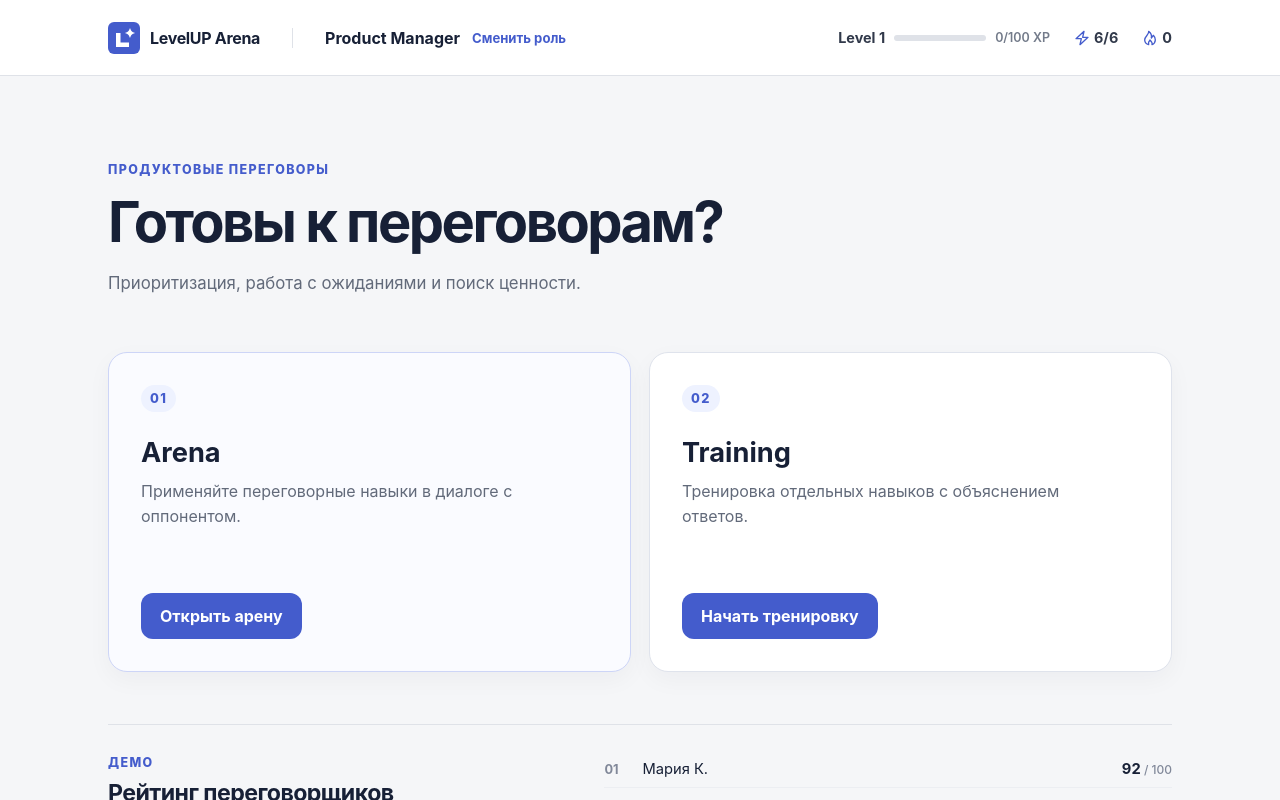
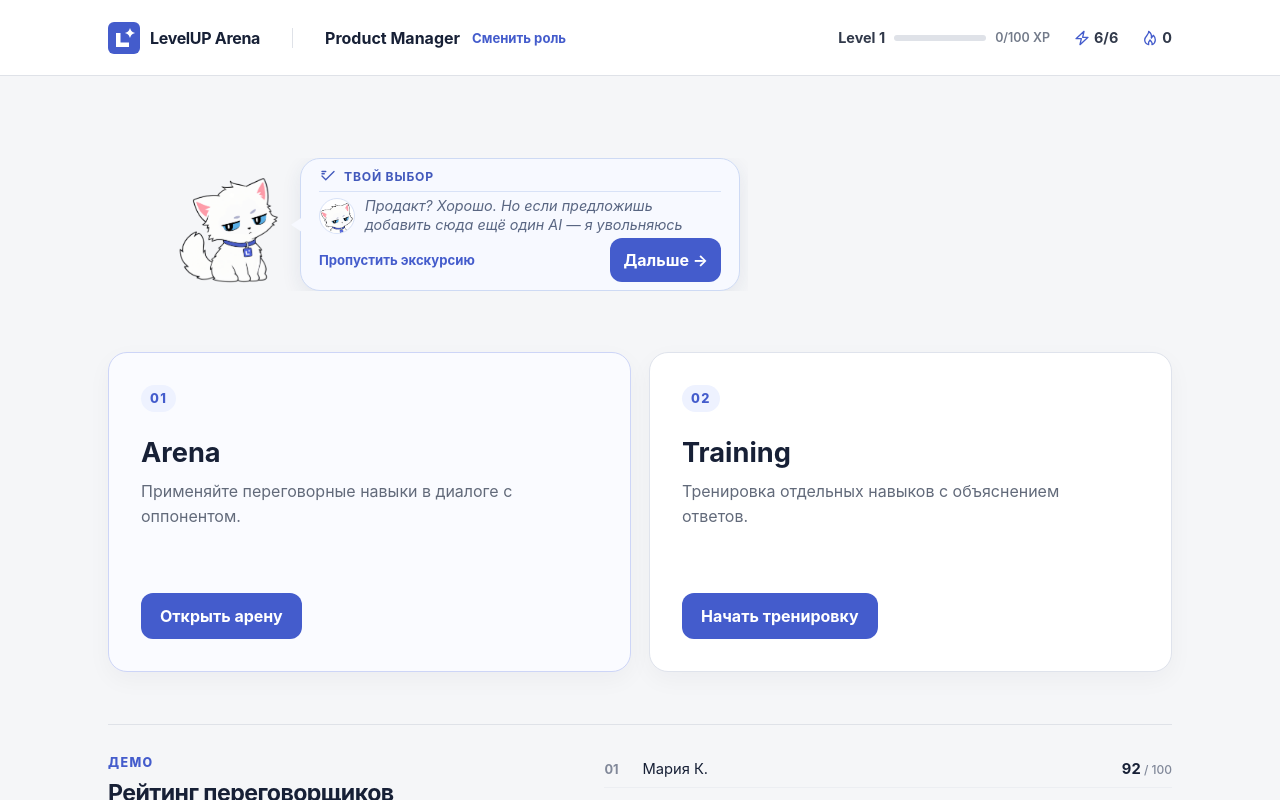
Before and after one commit to ShadowsSpectra/levelup-arena, a React (Vite) app: page / in a window 1280 px wide. Both pictures are taken after a click on the button 280 px from the left and 724 px from the top of the page. Shown: the top 800 px of the page. Built offline with nearby package versions, Linux system fonts and the light colour scheme.

Commit message:
feat: integrate Levi Home Guide

```diff
--- a/src/App.tsx
+++ b/src/App.tsx
@@ -1,9 +1,13 @@
 import { ArenaPage } from './pages/ArenaPage'
 import { LeviOnboarding } from './components/levi-tour/LeviOnboarding'
+import { LeviHomeGuide } from './components/levi-tour/LeviHomeGuide'
+import { LeviSpotlight } from './components/levi-tour/LeviSpotlight'
 import { RoleHomePage } from './pages/RoleHomePage'
 import { RoleSelectionPage } from './pages/RoleSelectionPage'
 import { TrainingPage } from './pages/TrainingPage'
 import { useAppState } from './state/useAppState'
+import { useLeviHomeGuide } from './state/useLeviHomeGuide'
+import './components/levi-tour/levi-home-guide.css'
 
 export function App() {
   const [aiSettingsOpen, setAISettingsOpen] = useState(false)
@@ -23,9 +27,14 @@ export function App() {
     completeArenaEvaluation,
     openHome,
   } = useAppState()
+  const homeRoot = useRef<HTMLDivElement>(null)
+  const homeGuide = useLeviHomeGuide(screen === 'home')
 
   if (screen === 'onboarding') {
-    return <LeviOnboarding selectedRoleId={selectedRole?.id ?? null} onSelectRole={selectRole} onContinue={continueOnboarding} />
+    return <LeviOnboarding selectedRoleId={selectedRole?.id ?? null} onSelectRole={(roleId) => {
+      homeGuide.selectOnboardingRole(roleId)
+      selectRole(roleId)
+    }} onContinue={continueOnboarding} onSkip={homeGuide.finish} />
   }
 
   if (screen === 'role-selection') {
@@ -73,7 +82,7 @@ export function App() {
   }
 
   return (
-    <>
+    <div className="levi-home-root" ref={homeRoot}>
     <RoleHomePage
       role={selectedRole}
       roleProgress={roleProgress}
@@ -84,10 +93,15 @@ export function App() {
       onOpenArena={openArena}
       onOpenAISettings={() => setAISettingsOpen(true)}
     />
+    {homeGuide.status !== 'completed' && <>
+      <LeviHomeGuide root={homeRoot} step={homeGuide.status === 'home' ? homeGuide.step : undefined}
+        reaction={homeGuide.reaction} final={false} onNext={homeGuide.next} onSkip={homeGuide.finish} />
+      <LeviSpotlight root={homeRoot} />
+    </>}
     {aiSettingsOpen && <AISettingsDialog onClose={() => setAISettingsOpen(false)}
       onSaved={() => setAISettingsVersion((version) => version + 1)} />}
-    </>
+    </div>
   )
 }
-import { useState } from 'react'
+import { useRef, useState } from 'react'
 import { AISettingsDialog } from './components/AISettingsDialog'
--- a/src/components/levi-tour/LeviHomeGuide.tsx
+++ b/src/components/levi-tour/LeviHomeGuide.tsx
@@ -65,6 +65,10 @@ export function LeviHomeGuide({ root, step, reaction, final, onNext, onSkip }: P
           node.style.top = `${window.scrollY + introRect.top}px`
           node.style.left = `${position.left}px`
         } else {
+          // The portal stays mounted after the role reaction. Remove its temporary
+          // intro-height constraint before measuring the full lesson bubble.
+          node.style.maxHeight = ''
+          node.style.overflowY = ''
           const position = getLeviHomeGuidePosition(anchor.getBoundingClientRect(), node.getBoundingClientRect().width,
             document.documentElement.clientWidth, window.scrollY)
           node.style.top = `${position.top}px`
--- a/src/components/levi-tour/LeviOnboarding.tsx
+++ b/src/components/levi-tour/LeviOnboarding.tsx
@@ -7,9 +7,9 @@ import { LeviSpotlight } from './LeviSpotlight'
 import { LeviTour } from './LeviTour'
 import './levi-onboarding.css'
 
-type Props = { selectedRoleId: RoleId | null; onSelectRole: (roleId: RoleId) => void; onContinue: () => void }
+type Props = { selectedRoleId: RoleId | null; onSelectRole: (roleId: RoleId) => void; onContinue: () => void; onSkip?: () => void }
 
-export function LeviOnboarding({ selectedRoleId, onSelectRole, onContinue }: Props) {
+export function LeviOnboarding({ selectedRoleId, onSelectRole, onContinue, onSkip }: Props) {
   const [greeting, setGreeting] = useState<0 | 1>(0)
   const [skipped, setSkipped] = useState(false)
   const root = useRef<HTMLDivElement>(null)
@@ -30,7 +30,7 @@ export function LeviOnboarding({ selectedRoleId, onSelectRole, onContinue }: Pro
       {!skipped && <div className="levi-onboarding__greetings">
         {([0, 1] as const).map((step) => <div className="levi-onboarding__greeting" key={step}
           aria-hidden={greeting !== step} inert={greeting !== step}>
-          <LeviTour greeting={step} reaction={null} onNext={() => setGreeting(1)} onSkip={() => setSkipped(true)} />
+          <LeviTour greeting={step} reaction={null} onNext={() => setGreeting(1)} onSkip={() => { setSkipped(true); onSkip?.() }} />
         </div>)}
       </div>}
     </RoleSelectionPage>
--- /dev/null
+++ b/src/components/levi-tour/levi-home-guide.css
@@ -0,0 +1,30 @@
+.levi-home-root [data-levi-highlighted='true'] { outline: 3px solid #445ccc; outline-offset: 4px; box-shadow: 0 0 0 7px rgb(68 92 204 / 12%), 0 0 22px rgb(68 92 204 / 18%); animation: levi-home-target-in 650ms ease-out; }
+@keyframes levi-home-target-in {
+  from { box-shadow: 0 0 0 12px rgb(68 92 204 / 22%), 0 0 30px rgb(68 92 204 / 24%); }
+  to { box-shadow: 0 0 0 7px rgb(68 92 204 / 12%), 0 0 22px rgb(68 92 204 / 18%); }
+}
+.levi-home-guide { position: absolute; z-index: 10; width: min(580px, calc(100% - 32px)); margin: 0; }
+.levi-spotlight { position: fixed; inset: 0; width: 100%; height: 100%; z-index: 8; pointer-events: none; }
+.levi-home-guide .levi-tour { max-width: 100%; margin-bottom: 0; }
+.levi-home-guide .levi-tour__bubble p { margin: 0; line-height: 1.45; }
+.levi-home-guide__note { margin: 10px 0 0; color: #626a7a; font-size: .8rem; line-height: 1.5; }
+@media (min-width: 601px) {
+  .levi-home-root .home-intro[data-levi-reaction='true'] { visibility: hidden; }
+  .levi-home-guide[data-placement='intro'] .levi-tour__bubble { padding-top: 8px; padding-bottom: 8px; }
+  .levi-home-guide[data-placement='intro'] .levi-tour__message { gap: 6px; margin-bottom: 4px; }
+  .levi-home-guide[data-placement='intro'] .levi-tour__comment-row { padding-top: 5px; }
+  .levi-home-guide[data-placement='intro'] .levi-tour__comment { font-size: .9rem; line-height: 1.3; }
+}
+@media (max-width: 560px) {
+  .levi-home-guide .levi-tour__actions { flex-wrap: wrap; }
+}
+@media (max-width: 600px) {
+  .levi-home-guide { position: fixed; right: 16px; bottom: calc(16px + env(safe-area-inset-bottom)); width: auto; }
+  .levi-home-guide .levi-tour { display: block; }
+  .levi-home-guide .levi-tour > .mascot { display: none; }
+  .levi-home-guide .levi-tour__bubble { box-sizing: border-box; width: 100%; max-width: none; }
+  .levi-home-guide .levi-tour__bubble::before { display: none; }
+}
+@media (prefers-reduced-motion: reduce) {
+  .levi-home-root [data-levi-highlighted='true'] { animation: none; }
+}
--- a/src/services/storage.ts
+++ b/src/services/storage.ts
@@ -5,6 +5,7 @@ import { createInitialProgression, type ProgressionState } from './progression'
 const storageKeys = {
   onboardingComplete: 'levelup-arena:onboarding-complete',
   leviOnboardingVersion: 'levelup-arena:levi-onboarding-version',
+  leviHomeGuideVersion: 'levelup-arena:levi-home-guide-version',
   selectedRole: 'levelup-arena:selected-role',
   progression: 'levelup-arena:progression-v1',
 } as const
@@ -103,6 +104,15 @@ function write(key: string, value: string) {
 }
 
 export const appStorage = {
+  hasCompletedLeviHomeGuide() {
+    const version = Number(read(storageKeys.leviHomeGuideVersion))
+    return Number.isSafeInteger(version) && version >= 1
+  },
+
+  setLeviHomeGuideComplete() {
+    write(storageKeys.leviHomeGuideVersion, '1')
+  },
+
   hasCompletedLeviOnboarding() {
     const version = Number(read(storageKeys.leviOnboardingVersion))
     return Number.isSafeInteger(version) && version >= 1
--- /dev/null
+++ b/src/state/useLeviHomeGuide.ts
@@ -0,0 +1,65 @@
+import { useEffect, useReducer, useRef } from 'react'
+import type { RoleId } from '../config/roles'
+import { chooseLeviReaction, leviHomeStepOrder, scheduleLeviReaction, type LeviHomeStep, type LeviRoleReaction } from '../services/leviTour'
+import { appStorage } from '../services/storage'
+
+type HomeGuideState = { status: 'reaction' | 'home' | 'completed'; step: LeviHomeStep; reaction: LeviRoleReaction | null }
+type HomeGuideEvent =
+  | { type: 'role-selected'; reaction: LeviRoleReaction }
+  | { type: 'finish-reaction' | 'next' | 'finish' | 'leave-home' }
+
+export function initialLeviHomeGuideState(completed: boolean): HomeGuideState {
+  return { status: completed ? 'completed' : 'home', step: 'level-xp', reaction: null }
+}
+
+export function reduceLeviHomeGuide(state: HomeGuideState, event: HomeGuideEvent): HomeGuideState {
+  if (state.status === 'completed') return state
+  switch (event.type) {
+    case 'role-selected': return { ...state, status: 'reaction', reaction: event.reaction, step: 'level-xp' }
+    case 'finish-reaction': return state.status === 'reaction' ? { ...state, status: 'home', reaction: null } : state
+    case 'next': {
+      if (state.status !== 'home') return state
+      const next = leviHomeStepOrder[leviHomeStepOrder.indexOf(state.step) + 1]
+      return next ? { ...state, step: next } : state
+    }
+    case 'leave-home': return state.status === 'reaction' ? { ...state, status: 'home', reaction: null } : state
+    case 'finish': return { ...state, status: 'completed', reaction: null }
+  }
+}
+
+export function useLeviHomeGuide(isHome: boolean) {
+  const [state, dispatch] = useReducer(reduceLeviHomeGuide, undefined,
+    () => initialLeviHomeGuideState(appStorage.hasCompletedLeviHomeGuide()))
+  const previous = useRef<Partial<Record<RoleId, number>>>({})
+
+  useEffect(() => {
+    if (!isHome) return
+    return scheduleLeviReaction(state.status, () => dispatch({ type: 'finish-reaction' }))
+  }, [isHome, state.status])
+
+  useEffect(() => {
+    if (!isHome) dispatch({ type: 'leave-home' })
+  }, [isHome])
+
+  function finish() {
+    if (state.status === 'completed') return
+    appStorage.setLeviHomeGuideComplete()
+    dispatch({ type: 'finish' })
+  }
+
+  return {
+    ...state,
+    selectOnboardingRole(roleId: RoleId) {
+      if (state.status === 'completed') return
+      const reaction = chooseLeviReaction(roleId, previous.current[roleId])
+      previous.current[roleId] = reaction.index
+      dispatch({ type: 'role-selected', reaction })
+    },
+    next() {
+      if (state.status === 'reaction') dispatch({ type: 'finish-reaction' })
+      else if (state.step === 'arena') finish()
+      else dispatch({ type: 'next' })
+    },
+    finish,
+  }
+}
```
Also changed, not shown: 2 other files (tests, documents, lock files or other folders).
